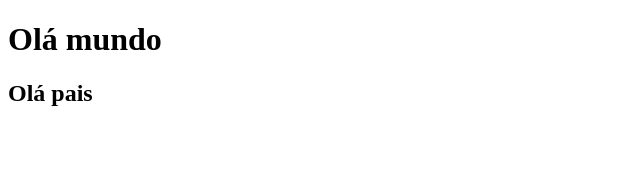
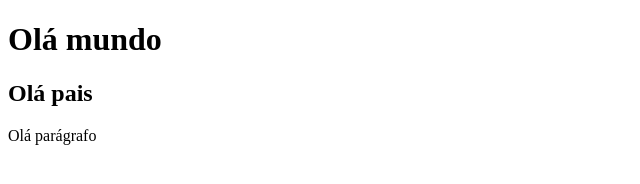
Before and after one commit to severiano-flavio/semantic-test, a website: page index.html in a window 1280 px wide. Shown: the whole page, without its empty margins (0-640 px from the left). Drawn offline with Linux system fonts and the light colour scheme.

Commit message:
feat: adiciona parágrafo

```diff
--- a/index.html
+++ b/index.html
@@ -9,5 +9,6 @@
 <body>
   <h1>Olá mundo</h1>
   <h2>Olá pais</h2>
+  <p>Olá parágrafo</p>
 </body>
 </html>
```
